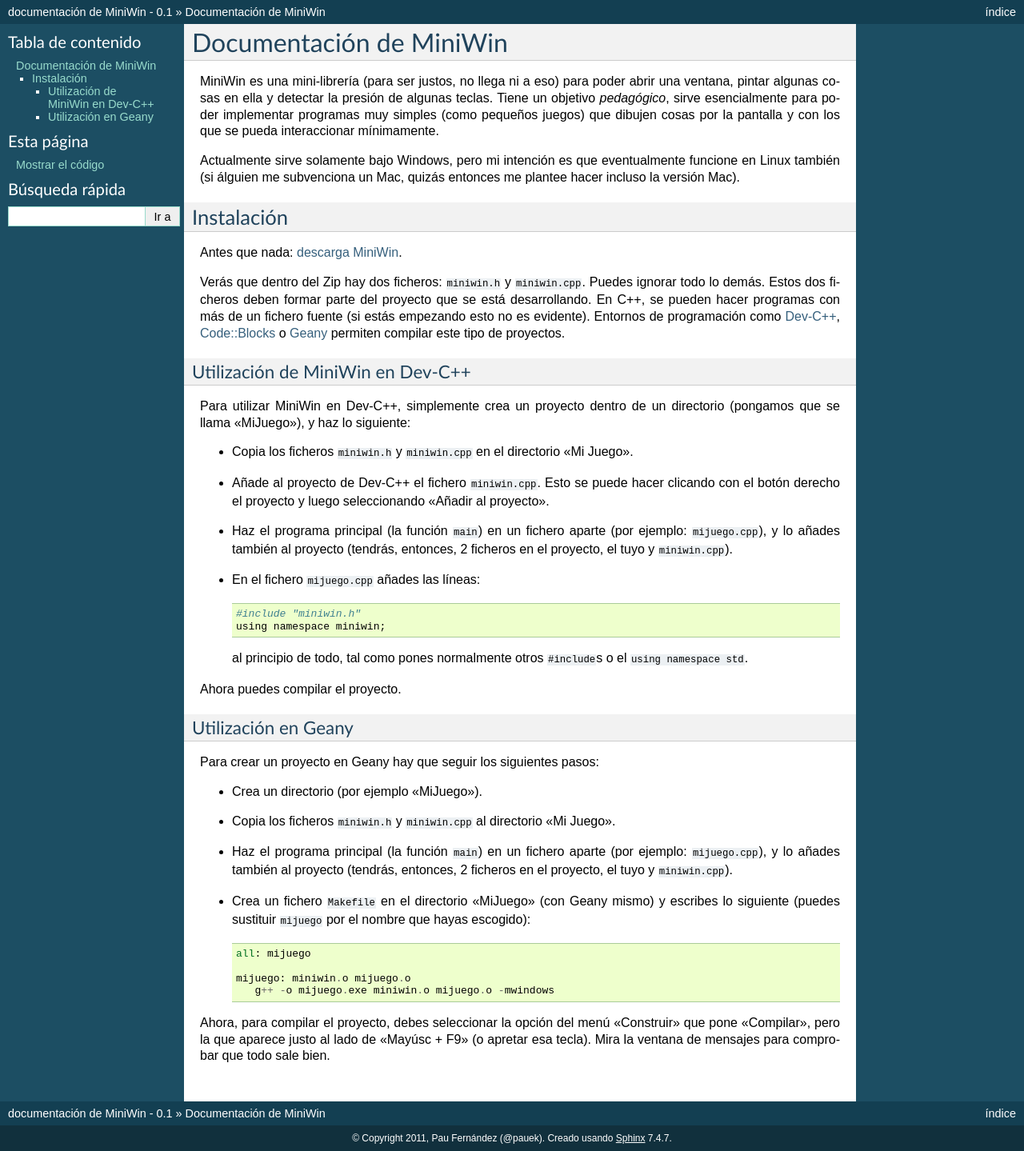
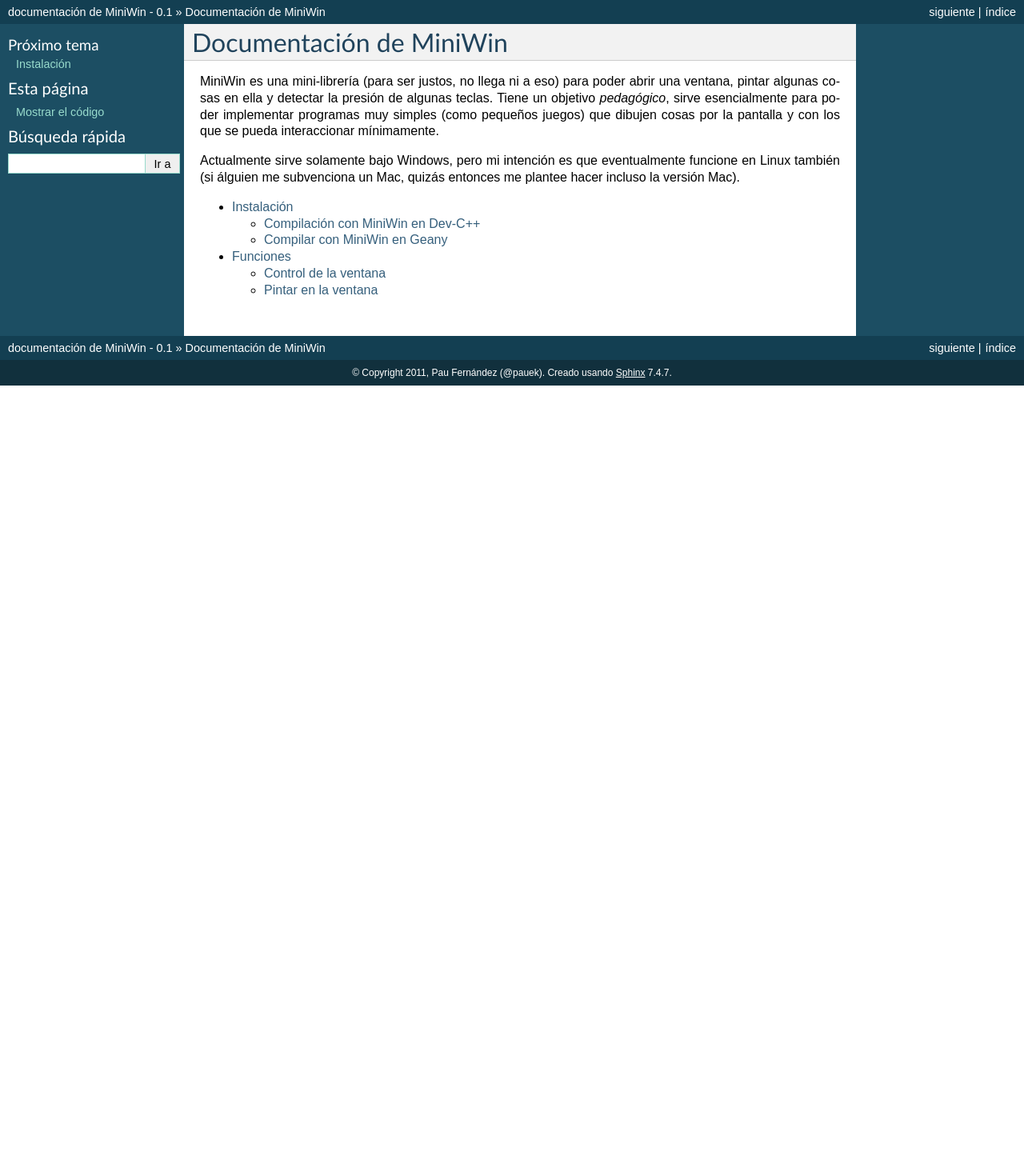
Before and after one commit to pauek/MiniWin, a Sphinx documentation site: the page built from docs/index.rst, in a window 1280 px wide. Shown: the whole page at 80% size. Built offline with Sphinx 7.4.7, drawn with Linux system fonts in a browser that asks for light colours; after the commit the page ends 900 px from its top, so only the background shows below that.

Commit message:
Añadimos las funciones de pintado a los Docs

```diff
--- a/docs/index.rst
+++ b/docs/index.rst
@@ -17,84 +17,11 @@
 eventualmente funcione en Linux también (si álguien me subvenciona un
 Mac, quizás entonces me plantee hacer incluso la versión Mac).
 
-Instalación
------------
+.. toctree::
+   :maxdepth: 2
 
-Antes que nada: `descarga MiniWin <https://github.com/pauek/MiniWin/zipball/master>`_.
-
-Verás que dentro del Zip hay dos ficheros: ``miniwin.h`` y
-``miniwin.cpp``. Puedes ignorar todo lo demás. Estos dos ficheros
-deben formar parte del proyecto que se está desarrollando. En C++, se
-pueden hacer programas con más de un fichero fuente (si estás
-empezando esto no es evidente). Entornos de programación como `Dev-C++
-<http://www.bloodshed.net/devcpp.html>`_, `Code::Blocks
-<http://www.codeblocks.org>`_ o `Geany <http://www.geany.org>`_
-permiten compilar este tipo de proyectos.
-
-Utilización de MiniWin en Dev-C++
-'''''''''''''''''''''''''''''''''
-
-Para utilizar MiniWin en Dev-C++, simplemente crea un proyecto
-dentro de un directorio (pongamos que se llama "MiJuego"), y haz lo
-siguiente:
-
-- Copia los ficheros ``miniwin.h`` y ``miniwin.cpp`` en el directorio
-  "Mi Juego".
-
-- Añade al proyecto de Dev-C++ el fichero ``miniwin.cpp``. Esto se
-  puede hacer clicando con el botón derecho el proyecto y luego
-  seleccionando "Añadir al proyecto".
-
-- Haz el programa principal (la función ``main``) en un fichero aparte
-  (por ejemplo: ``mijuego.cpp``), y lo añades también al proyecto
-  (tendrás, entonces, 2 ficheros en el proyecto, el tuyo y
-  ``miniwin.cpp``).
-
-- En el fichero ``mijuego.cpp`` añades las líneas::
-
-     #include "miniwin.h"
-     using namespace miniwin;
-
-  al principio de todo, tal como pones normalmente otros
-  ``#include``\s o el ``using namespace std``.
-
-Ahora puedes compilar el proyecto.
-
-Utilización en Geany
-''''''''''''''''''''
-
-Para crear un proyecto en Geany hay que seguir los siguientes pasos:
-
-- Crea un directorio (por ejemplo "MiJuego").
-
-- Copia los ficheros ``miniwin.h`` y ``miniwin.cpp`` al directorio
-  "Mi Juego".
-
-- Haz el programa principal (la función ``main``) en un fichero aparte
-  (por ejemplo: ``mijuego.cpp``), y lo añades también al proyecto
-  (tendrás, entonces, 2 ficheros en el proyecto, el tuyo y
-  ``miniwin.cpp``).
-
-- Crea un fichero ``Makefile`` en el directorio "MiJuego" (con Geany
-  mismo) y escribes lo siguiente (puedes sustituir ``mijuego`` por el nombre
-  que hayas escogido)::
-
-     all: mijuego
-
-     mijuego: miniwin.o mijuego.o
-        g++ -o mijuego.exe miniwin.o mijuego.o -mwindows
-
-Ahora, para compilar el proyecto, debes seleccionar la opción del menú
-"Construir" que pone "Compilar", pero la que aparece justo al lado de
-"Mayúsc + F9" (o apretar esa tecla). Mira la ventana de mensajes para
-comprobar que todo sale bien.
-
-
-.. toctree::
-   :maxdepth: 1
-
-
-.. Instalacion
+   Instalacion
+   Utilizacion
 
 .. Índices y Tablas
    ================
```
Also changed, not shown: docs/Instalacion.rst (added, +73 -0 lines), docs/Utilizacion.rst (added, +150 -0 lines), docs/_static/coords.png (added), docs/_static/coords.svg (added), docs/_static/ex1.png (added), 2 other files.
